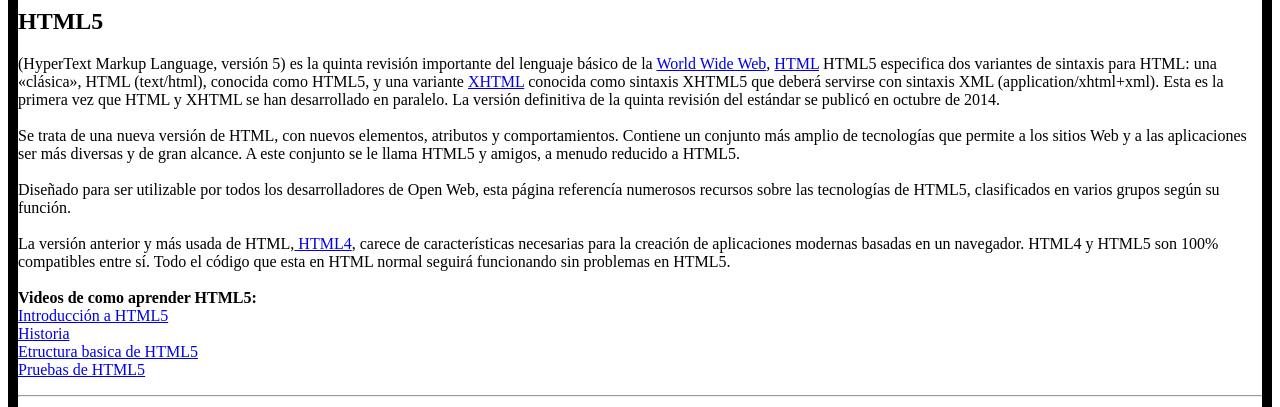
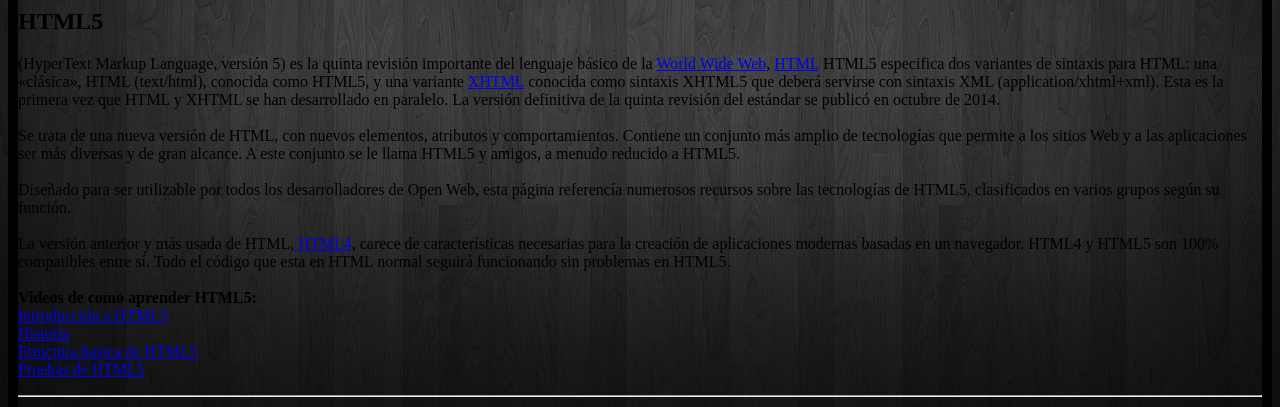
Before and after one commit to LuisFTS/practica.final, a plain HTML site: page index.html in a window 1280 px wide. Shown: the part 330-737 px from the top of the page. Drawn offline with Linux system fonts and the light colour scheme.

Commit message:
init commit

```diff
--- a/index.html
+++ b/index.html
@@ -3,11 +3,11 @@
 <head>
 	<title>Practica de Seminario</title>
 	<meta charset="utf-8">
-	<meta name="">
+	<meta name="viewport" content="width=device-width, user-scalable=no" >
 	<link rel="stylesheet" type="text/css" href="my.css">
 
 </head>
-<body background="img/fondo.jpeg" >
+<body background="img/fondo.png" >
 	<div class="lp">
 		<div>
 			<form>
```
